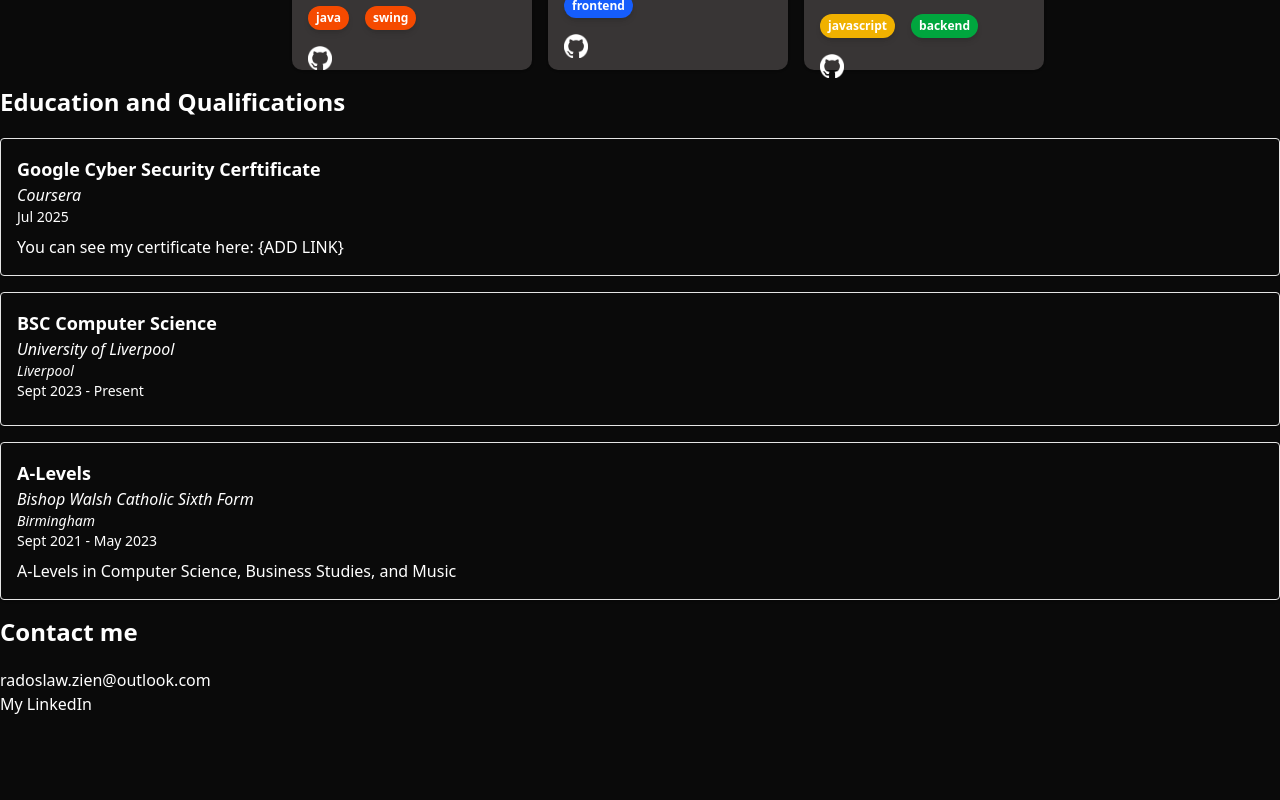
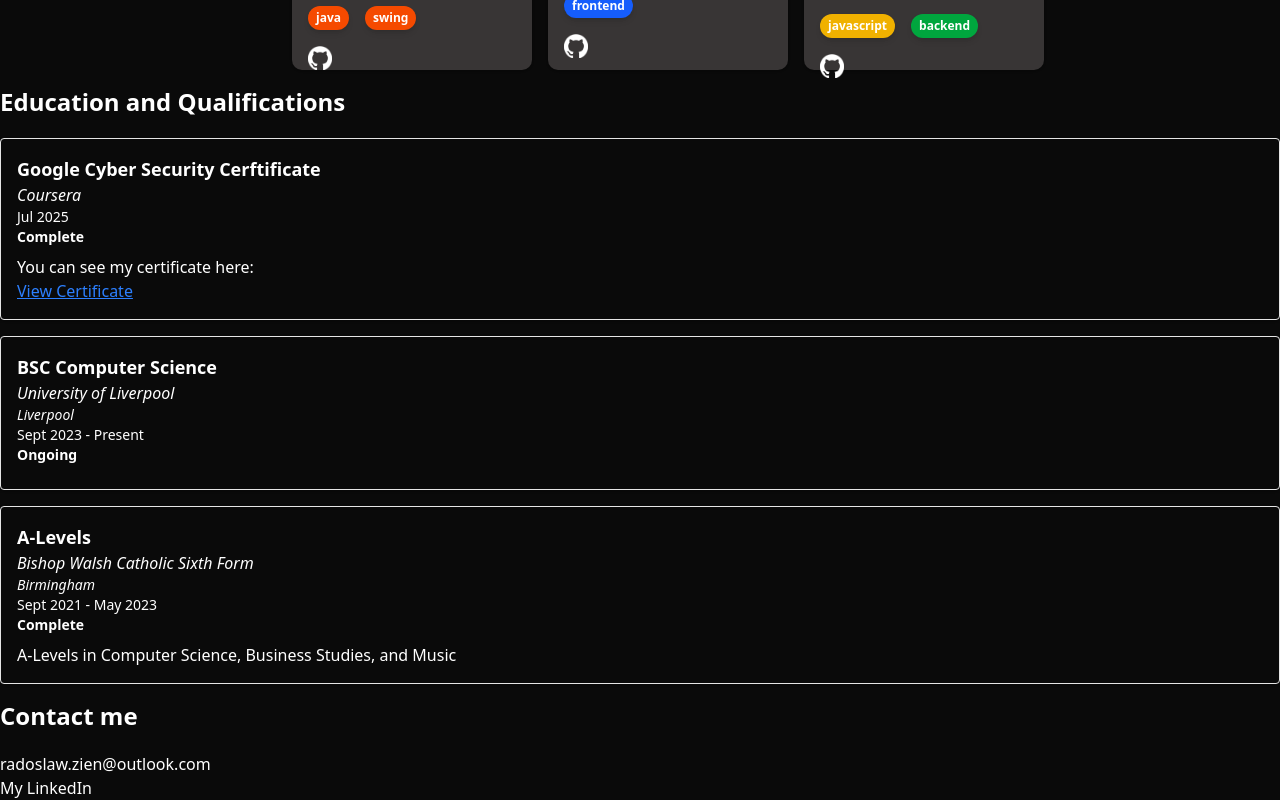
Before and after one commit to radekzien/radek-live, a Next.js app: page / in a window 1280 px wide. Shown: the part 1004-1804 px from the top of the page. Before the commit the page ends 1720 px from the top, so only its background shows below. Built offline with nearby package versions, Linux system fonts and the light colour scheme.

Commit message:
Added certificate link to qualifications

```diff
--- a/src/components/QualiMapper.tsx
+++ b/src/components/QualiMapper.tsx
@@ -1,5 +1,6 @@
 import { qualifications } from "@/data/qualifications";
 import { FadeInSection } from "./ui/FadeInSection";
+import { Link } from "lucide-react";
 
 export const QualiMapper = () => {
   const sortedQualis = [...qualifications].sort(
@@ -39,7 +40,16 @@
                 <h2 className="text-md italic">{qualification.school}</h2>
                 <h1 className="text-sm italic">{qualification.location}</h1>
                 <p className="text-sm">{dateText}</p>
+                <p className="text-sm font-bold">{qualification.status}</p>
                 <p className="pt-2">{qualification.info}</p>
+                {qualification.link &&(<a
+                    href={qualification.link}
+                    target="_blank"
+                    rel="noopener noreferrer"
+                    className="text-blue-500 underline hover:text-blue-300"
+                  >
+                    View Certificate
+                  </a>)}
             </div>
           </FadeInSection>
         );
--- a/src/data/qualifications.ts
+++ b/src/data/qualifications.ts
@@ -22,6 +22,7 @@
         school: "Coursera",
         status: "Complete",
         started: new Date("2025-07-21"),
-        info: "You can see my certificate here: {ADD LINK}"
+        info: "You can see my certificate here: ",
+        link: "/pdfs/Coursera19QMPQMLRQXW.pdf"
     }
 ]
--- a/src/types/Qualification.ts
+++ b/src/types/Qualification.ts
@@ -7,5 +7,6 @@
     location?: string,
     started: Date,
     finished?: Date,
-    info?: String
+    info?: String,
+    link?: string
 }
```
Also changed, not shown: 1 other file (tests, documents, lock files or other folders).
